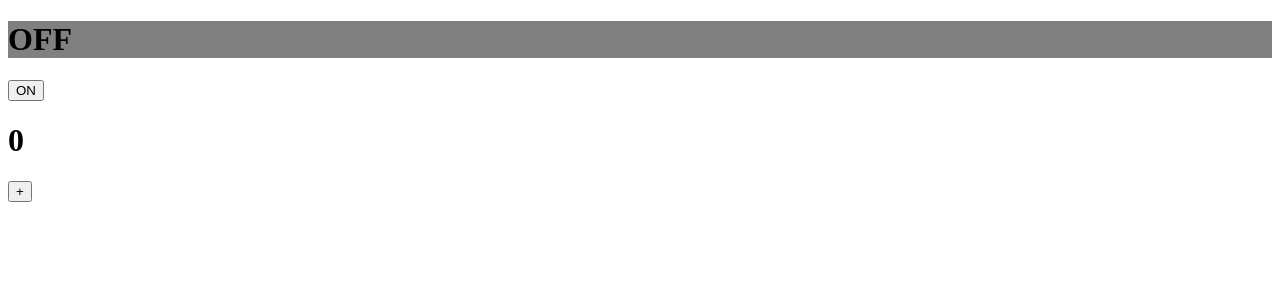
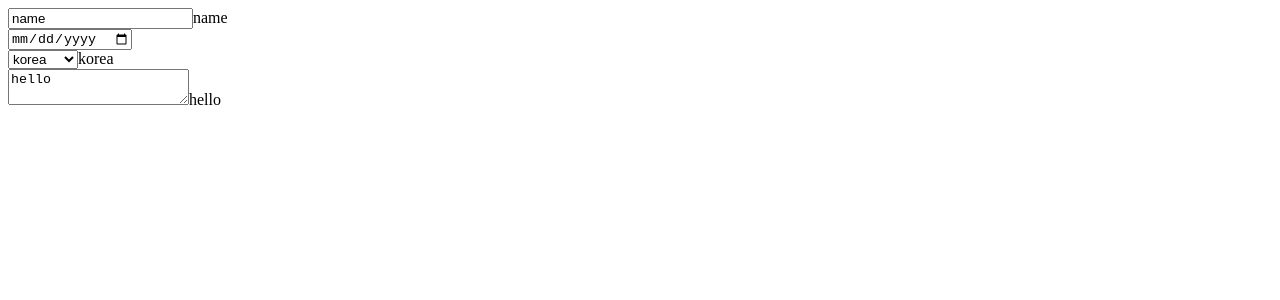
Before and after one commit to SJaeYub/onebite-react, a React (Vite) app in the folder section05/: page / in a window 1280 px wide. Shown: the top 300 px of the page. Built offline with nearby package versions, Linux system fonts and the light colour scheme.

Commit message:
state로 사용자 입력 관리하기1

```diff
--- a/section05/src/App.jsx
+++ b/section05/src/App.jsx
@@ -1,17 +1,14 @@
-import {useState} from 'react'
 // import reactLogo from './assets/react.svg'
 // import viteLogo from '/vite.svg'
 import './App.css'
-import Bulb from './components/Bulb';
-import Counter from './components/Counter';
+import Register from "./components/Register.jsx";
 
 
 function App() { // 부모 컴포넌트
 
     return (
         <>
-            <Bulb/>
-            <Counter/>
+          <Register/>
         </>
     );
 }
--- /dev/null
+++ b/section05/src/components/Register.jsx
@@ -0,0 +1,56 @@
+import {useState} from "react";
+
+//간단한 회원가입
+//1. 이름
+//2. 생년월일
+//3. 국적
+//4. 자기소개
+
+const Register = () => {
+    const [name, setName] = useState("name");
+    const [birth, setBirth] = useState();
+    const [country, setCountry] = useState("korea");
+    const [bio, setBio] = useState("hello");
+
+    const onChaneName = (e) => {
+        // console.log(e.target.value);
+        setName(e.target.value);
+    }
+
+    const onChangeDate = (e) => {
+        setBirth(e.target.value);
+    }
+
+    const onChangeCountry = (e) => {
+        setCountry(e.target.value);
+    }
+
+    const onChangeBio = (e) => {
+        setBio(e.target.value);
+    }
+
+    return (
+        <>
+            <div>
+                <input value={name} onChange={onChaneName} placeholder={"name"}/>{name}
+            </div>
+            <div>
+                <input type={"date"} onChange={onChangeDate} placeholder={"birth"} value={birth}/>{birth}
+            </div>
+            <div>
+                <select value={"country"} onChange={onChangeCountry}>
+                    <option>korea</option>
+                    <option>japan</option>
+                    <option>china</option>
+                    <option>america</option>
+                </select>{country}
+            </div>
+            <div>
+                <textarea onChange={onChangeBio} placeholder={"bio"} value={bio}/>
+                    {bio}
+            </div>
+        </>
+    );
+}
+
+export default Register;
```
